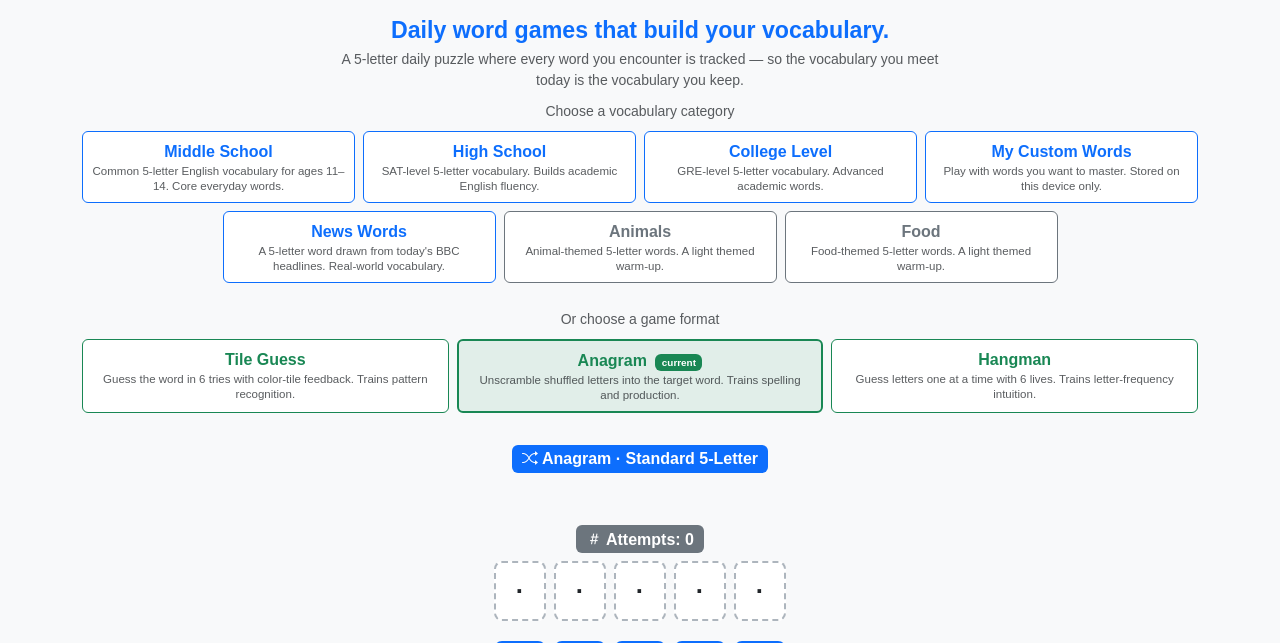
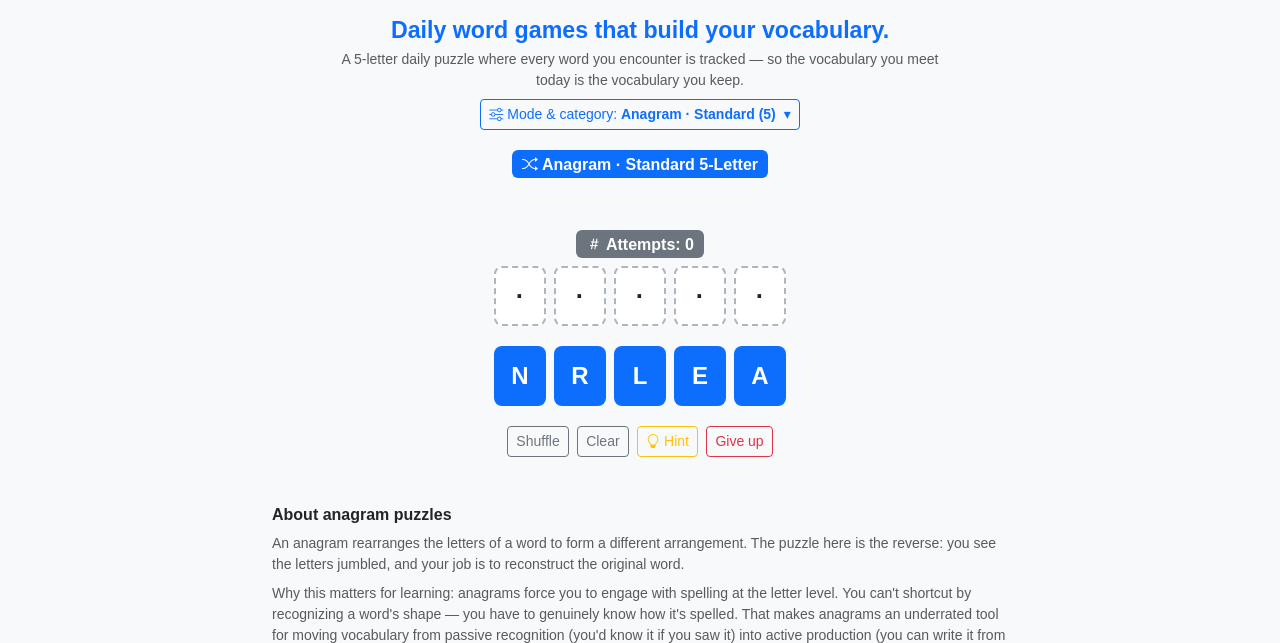
Before and after one commit to Kye-Jaemin/wordmaster, a Flask app: page /anagram in a window 1280 px wide. Shown: the part 62-705 px from the top of the page. Run offline with Flask 3, Linux system fonts and the light colour scheme.

Commit message:
UX consistency: align Anagram/Hangman shell with Tile Guess
The three game pages shared the same board-surrounding shell but had
drifted apart: Anagram/Hangman showed a hard-coded English hero (no
ko block) and an always-expanded mode/category selector, while Tile
Guess (index) used a Korean hero and a collapsed <details> picker that
names the current mode. Same frame, different game core is the goal —
so this brings the frame back into parity without touching the boards.

- Hero h1/subtitle: add {% if lang == 'ko' %} blocks (was English-only)
- Wrap category + format selectors in the collapsed wm-mode-picker
  <details>, with a summary that shows 'format · current category'
  (Anagram/Hangman + middle/high/college/animals/food/news/custom/
  easy/hard/standard), bilingual

Co-Authored-By: Claude Opus 4.8 <noreply@anthropic.com>

```diff
--- a/templates/anagram_game.html
+++ b/templates/anagram_game.html
@@ -31,13 +31,23 @@
 <div class="container-xl pt-3 pb-1">
   <div class="text-center px-2">
     <h1 class="fw-bold text-primary mb-1" style="font-size:1.45rem;line-height:1.25">
-      Daily word games that build your vocabulary.
+      {% if lang == 'ko' %}어휘를 진짜로 쌓아주는 매일의 단어 게임.{% else %}Daily word games that build your vocabulary.{% endif %}
     </h1>
     <p class="text-muted small mb-0" style="max-width:620px;margin:0 auto;">
-      A 5-letter daily puzzle where every word you encounter is tracked — so the vocabulary you meet today is the vocabulary you keep.
+      {% if lang == 'ko' %}매일 새로운 5글자 퍼즐. 만난 단어는 모두 기록되어, 오늘 본 어휘가 오래 남는 어휘가 됩니다.{% else %}A 5-letter daily puzzle where every word you encounter is tracked — so the vocabulary you meet today is the vocabulary you keep.{% endif %}
     </p>
   </div>
 </div>
+
+<!-- Mode/category picker — collapsed by default so the game is near the top (matches Tile Guess). -->
+<style>.wm-mode-picker>summary{list-style:none}.wm-mode-picker>summary::-webkit-details-marker{display:none}</style>
+<div class="container-xl pt-1 pb-1 text-center">
+  <details class="wm-mode-picker">
+    <summary class="btn btn-outline-primary btn-sm" style="cursor:pointer">
+      <i class="bi bi-sliders me-1"></i>{% if lang == 'ko' %}모드·카테고리{% else %}Mode &amp; category{% endif %}:
+      <strong>{% if lang == 'ko' %}애너그램{% else %}Anagram{% endif %} · {% if mode == "category_middle" %}{% if lang == 'ko' %}중학생 수준{% else %}Middle School{% endif %}{% elif mode == "category_high" %}{% if lang == 'ko' %}고등학생 수준{% else %}High School{% endif %}{% elif mode == "category_college" %}{% if lang == 'ko' %}대학생 수준{% else %}College{% endif %}{% elif mode == "category_animals" %}{% if lang == 'ko' %}동물{% else %}Animals{% endif %}{% elif mode == "category_food" %}{% if lang == 'ko' %}음식{% else %}Food{% endif %}{% elif mode == "news" %}{% if lang == 'ko' %}시사 뉴스{% else %}News Words{% endif %}{% elif mode == "custom" %}{% if lang == 'ko' %}내 단어{% else %}My Words{% endif %}{% elif mode == "easy" %}{% if lang == 'ko' %}쉬움 (4글자){% else %}Easy (4){% endif %}{% elif mode == "hard" %}{% if lang == 'ko' %}어려움 (6글자){% else %}Hard (6){% endif %}{% else %}{% if lang == 'ko' %}표준 (5글자){% else %}Standard (5){% endif %}{% endif %}</strong>
+      <span class="ms-1">▾</span>
+    </summary>
 
 <!-- Vocabulary Category Selector (puzzle-format-aware) -->
 <div class="container-xl pb-3 pt-1">
@@ -155,6 +165,8 @@
       </a>
     </div>
   </div>
+</div>
+  </details>
 </div>
 
 <!-- Game container. In News mode, news panel takes the place of the AdSense
```
Also changed, not shown: templates/hangman_game.html (+14 -2 lines).
